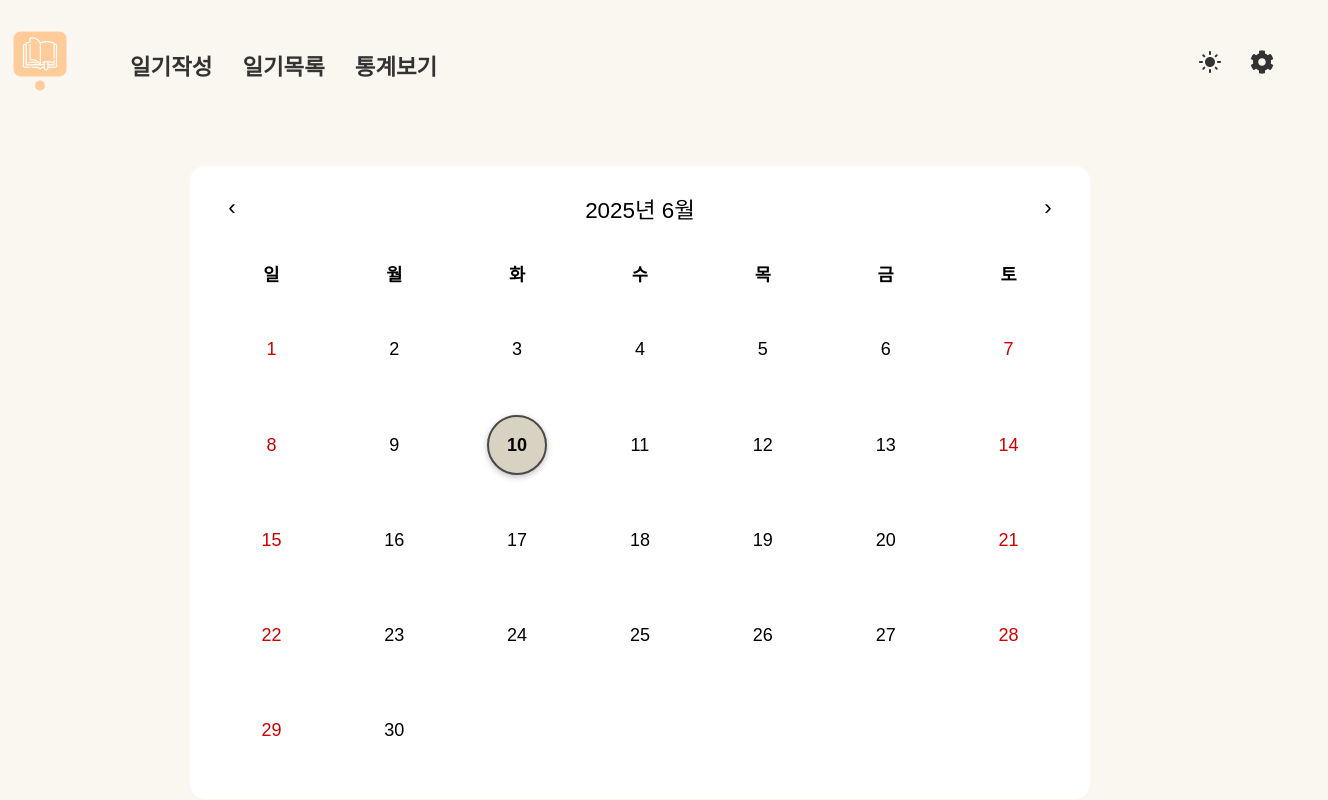
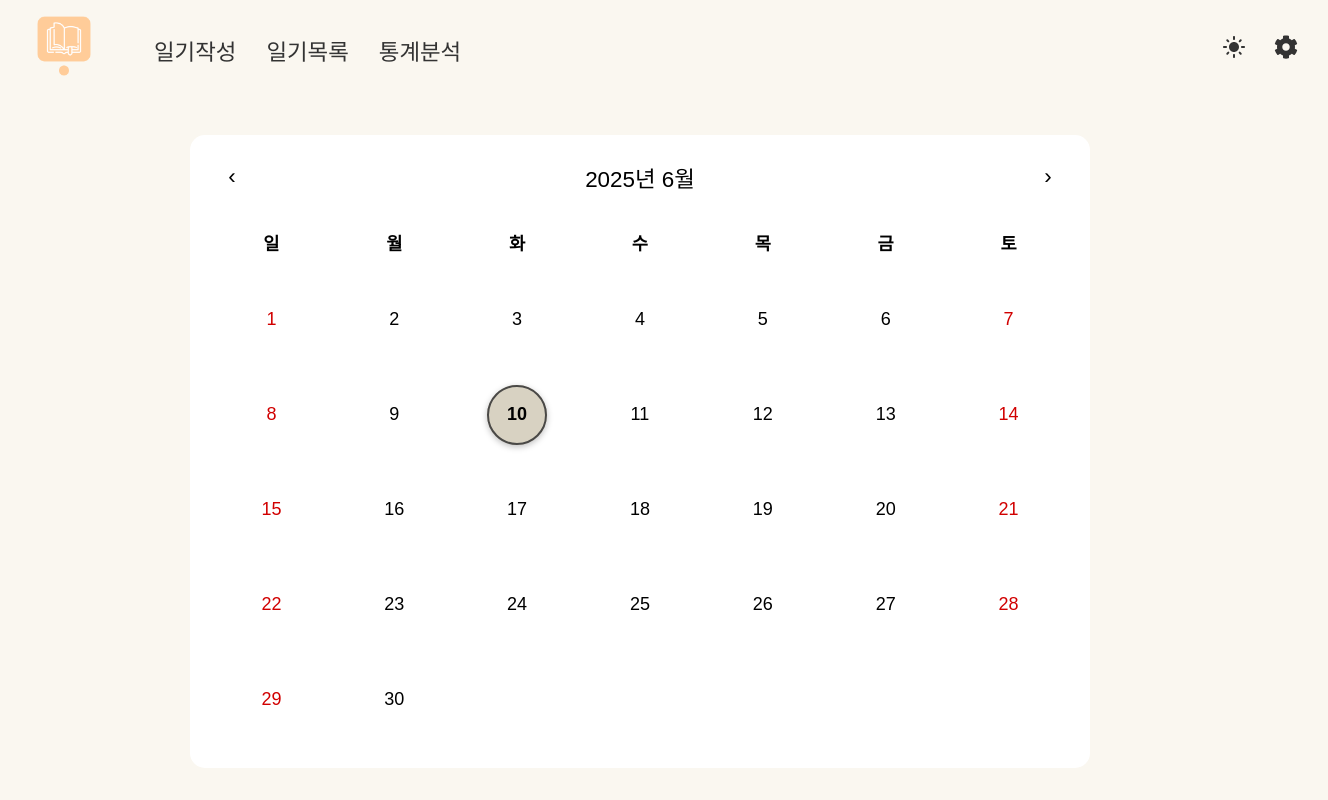
Before and after one commit to Felog-Emotion-Diary/felog-frontend, a React (Vite) app: page /main in a window 1280 px wide. Shown: the whole page, 1328 px wide, since content can reach past the window. Built offline with nearby package versions, Linux system fonts and the light colour scheme.

Commit message:
헤더 메뉴 이름 변경  & 스타일 변경

```diff
--- a/src/components/common/Header.tsx
+++ b/src/components/common/Header.tsx
@@ -1,13 +1,15 @@
-import { Link } from "react-router-dom";
+import { Link, useLocation } from "react-router-dom";
 import { FaCog } from "react-icons/fa";
 import { MdLightMode } from "react-icons/md";
 import { HeaderWrapper } from "../../style/HeaderStyle";
 import logo from "../../assets/Logo.png";
 
 function Header() {
+  const location = useLocation();
+
   return (
     <HeaderWrapper>
-     <div className="left">
+      <div className="left">
         <h1 className="logo">
           <Link to="/">
             <img src={logo} alt="logo" />
@@ -15,9 +17,24 @@ function Header() {
         </h1>
 
         <nav className="menu">
-          <Link to="/write">일기작성</Link>
-          <Link to="/list">일기목록</Link>
-          <Link to="/stats">통계보기</Link>
+          <Link
+            to="/write"
+            className={location.pathname === "/write" ? "active" : ""}
+          >
+            일기작성
+          </Link>
+          <Link
+            to="/list"
+            className={location.pathname === "/list" ? "active" : ""}
+          >
+            일기목록
+          </Link>
+          <Link
+            to="/emotion-stats"
+            className={location.pathname === "/emotion-stats" ? "active" : ""}
+          >
+            통계분석
+          </Link>
         </nav>
       </div>
 
--- a/src/style/HeaderStyle.ts
+++ b/src/style/HeaderStyle.ts
@@ -3,6 +3,8 @@ import styled from "styled-components";
 export const HeaderWrapper = styled.header`
   width: 100%;
   max-width: 1500px;
+  height: 100px;
+  padding: 0 24px;
   margin: 0 auto;
   display: flex;
   justify-content: space-between;
@@ -25,11 +27,14 @@ export const HeaderWrapper = styled.header`
     a {
       text-decoration: none;
       font-size: 1.4rem;
-      font-weight: bold;
       color: #333;
 
       &:hover {
         color: #d8d2c2;
+      }
+
+      &.active {
+        font-weight: bold;
       }
     }
   }
```
